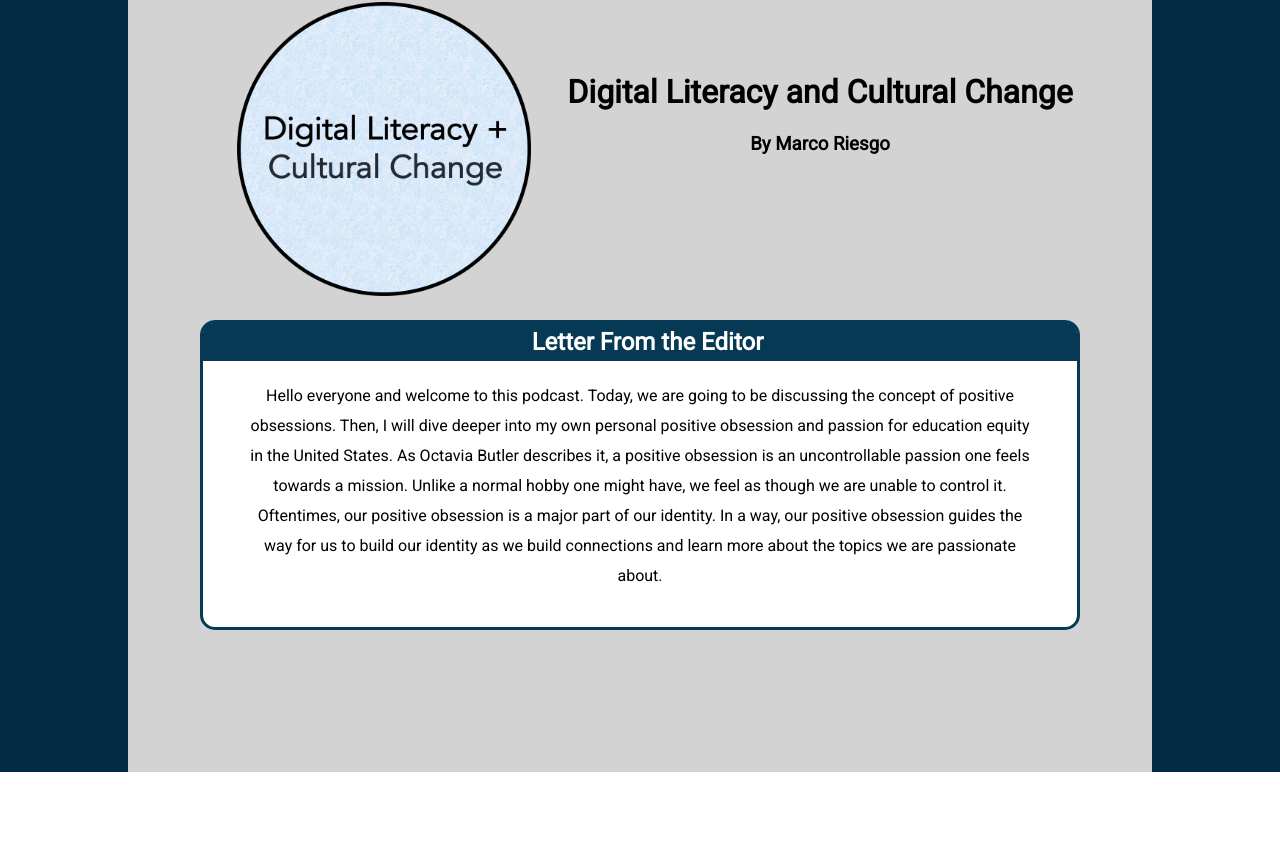
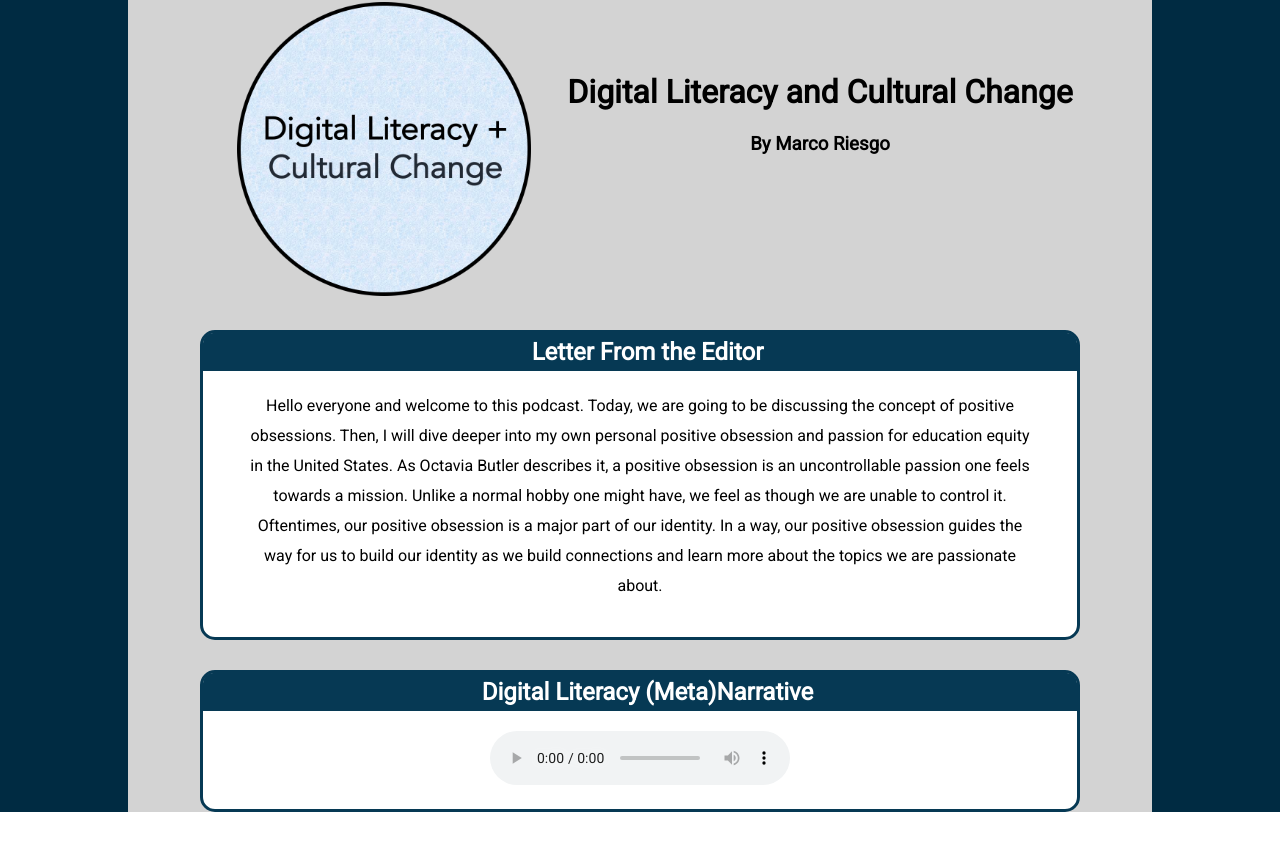
Before and after one commit to marcoriesgo/digital-culture, a React (Create React App) app: page / in a window 1280 px wide. Shown: the part 187-1029 px from the top of the page. Before the commit the page ends 959 px from the top, so only its background shows below. Built offline with nearby package versions, Linux system fonts and the light colour scheme.

Commit message:
working on script

```diff
--- a/src/components/Home.js
+++ b/src/components/Home.js
@@ -1,6 +1,9 @@
 import React, { Component } from "react";
 
 import poster from "../img/poster.png";
+
+import narrativePodcast from "../img/narrativePodcast.mp3";
+
 
 class Home extends Component {
   render() {
@@ -18,12 +21,18 @@ class Home extends Component {
           </div>
 
           <div className="content-box-container-home">
-                    <h2 className="project-content-header">Letter From the Editor</h2>
-                    <p className="personal-reflection-content">
-                      Hello everyone and welcome to this podcast. Today, we are going to be discussing the concept of positive obsessions. Then, I will dive deeper into my own personal positive obsession and passion for education equity in the United States. As Octavia Butler describes it, a positive obsession is an uncontrollable passion one feels towards a mission. Unlike a normal hobby one might have, we feel as though we are unable to control it. Oftentimes, our positive obsession is a major part of our identity. In a way, our positive obsession guides the way for us to build our identity as we build connections and learn more about the topics we are passionate about.
-                    </p>
+            <h2 className="project-content-header">Letter From the Editor</h2>
+            <p className="personal-reflection-content">
+              Hello everyone and welcome to this podcast. Today, we are going to be discussing the concept of positive obsessions. Then, I will dive deeper into my own personal positive obsession and passion for education equity in the United States. As Octavia Butler describes it, a positive obsession is an uncontrollable passion one feels towards a mission. Unlike a normal hobby one might have, we feel as though we are unable to control it. Oftentimes, our positive obsession is a major part of our identity. In a way, our positive obsession guides the way for us to build our identity as we build connections and learn more about the topics we are passionate about.
+            </p>
+          </div>
 
-            </div>
+          <div className="content-box-container-home">
+            <h2 className="project-content-header">Digital Literacy (Meta)Narrative</h2>
+            <audio controls>
+              <source src={narrativePodcast} type="audio/mpeg"/>
+            </audio>
+          </div>
 
         </div>
       </div>
--- a/src/index.css
+++ b/src/index.css
@@ -303,7 +303,7 @@ li {
   margin-right: 7%;
   margin-left: 7%;
   background-color: white;
-  margin-top: 20px;
+  margin-top: 30px;
 }
 
 
```
Also changed, not shown: 1 other file (tests, documents, lock files or other folders).
